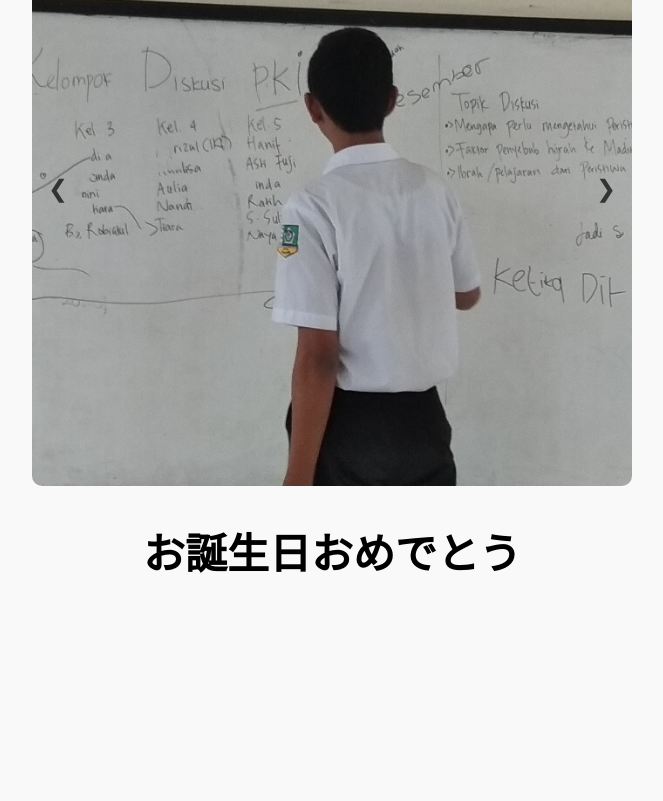
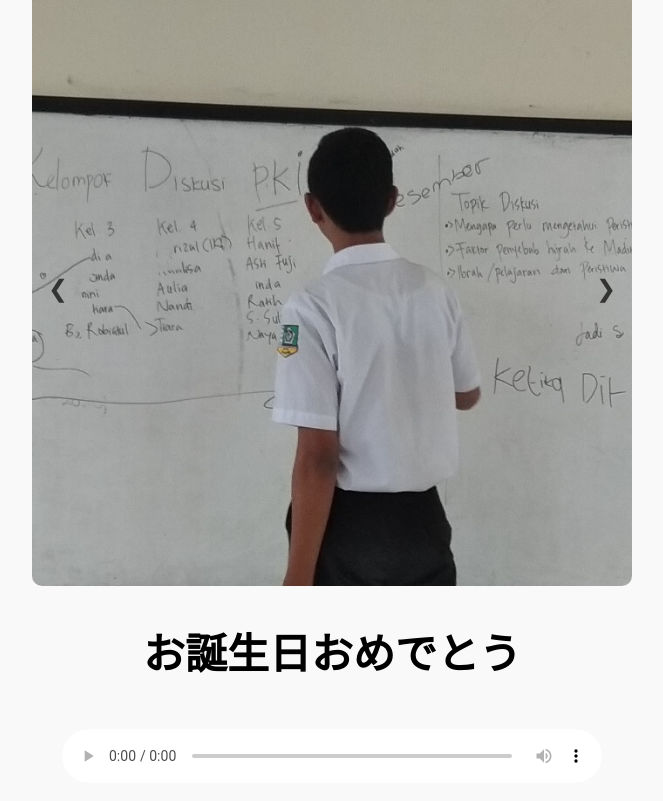
Before and after one commit to ARofiqi/gabut, a plain HTML site: page index.html in a window 1280 px wide. Shown: the part 423-1224 px from the top of the page, without its empty margins (308-971 px from the left). Before the commit the page ends 1032 px from the top, so only its background shows below. Drawn offline with Linux system fonts and the light colour scheme.

Commit message:
tambah musik

```diff
--- a/index.html
+++ b/index.html
@@ -40,6 +40,10 @@
       <button class="arrow next" onclick="nextSlide()">❯</button>
     </div>
     <h1 class="noto-sans">お誕生日おめでとう</h1>
+    <audio controls >
+      <source src="./music.mp3" type="audio/mp3" />
+      Your browser does not support the audio element.
+    </audio>
     <script src="script.js"></script>
   </body>
 </html>
--- a/style.css
+++ b/style.css
@@ -23,7 +23,7 @@ body {
   text-align: center;
   background-color: #f9f9f9;
   margin: 0;
-  padding: 0;
+  padding: 100px;
   display: flex;
   flex-direction: column;
   align-items: center;
@@ -89,6 +89,27 @@ img {
 }
 
 .chisato {
-    width: 100px;
-    padding-top: 50px;
+  width: 100px;
+  padding-top: 50px;
 }
+
+audio {
+  width: 50%;
+  margin-top: 20px;
+  outline: none;
+}
+audio::-webkit-media-controls-panel {
+  background-color: #fff;
+  border-radius: 8px;
+  box-shadow: 0 2px 10px rgba(0, 0, 0, 0.1);
+}
+audio::-webkit-media-controls-current-time-display,
+audio::-webkit-media-controls-time-remaining-display {
+  color: #333;
+}
+/* audio::-webkit-media-controls-play-button,
+audio::-webkit-media-controls-pause-button,
+audio::-webkit-media-controls-mute-button,
+audio::-webkit-media-controls-volume-slider {
+  filter: invert(1);
+} */
```
Also changed, not shown: 1 other file.
